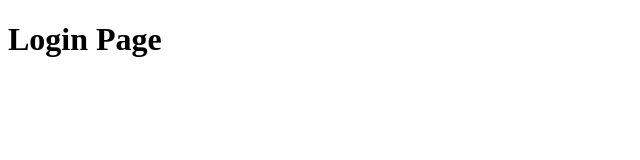
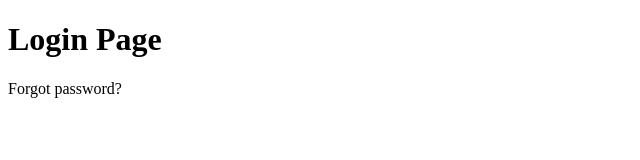
Before and after one commit to sruthisukumaran/gitdemo, a plain HTML site: page Login.html in a window 1280 px wide. Shown: the whole page, without its empty margins (0-640 px from the left). Drawn offline with Linux system fonts and the light colour scheme.

Commit message:
password recovery option added on login.html

```diff
--- a/Login.html
+++ b/Login.html
@@ -2,7 +2,7 @@
 <head>
     <body>
         <h1>Login Page</h1>
-
+        <p>Forgot password?</p>
     </body>
 </head>
 </html>
```
